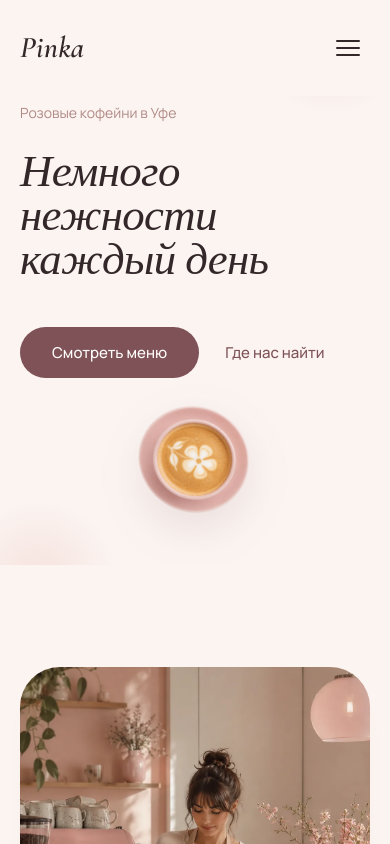
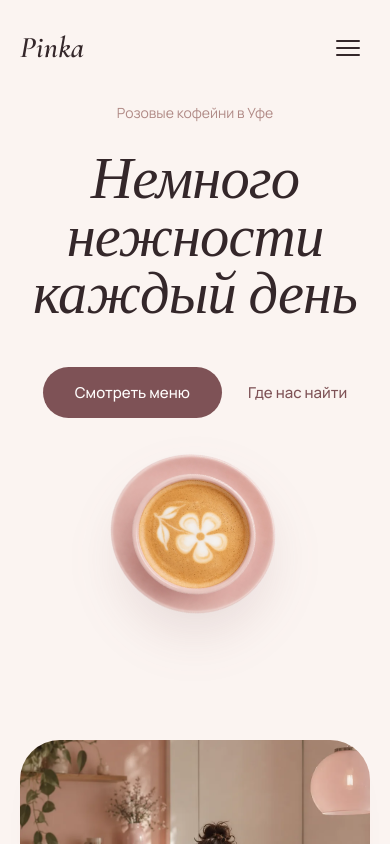
Before and after one commit to next-cod/pinka, a plain HTML site: page Pinka.dc.html in a window 390 px wide. Shown: the top 844 px of the page. Drawn offline with nearby package versions, Linux system fonts and the light colour scheme.

Commit message:
Center hero content on mobile, enlarge heading and cup, trim more air
Mobile hero text/eyebrow/buttons are now centered, the heading is
bigger, the coffee cup is 50% larger (150px -> 225px), the decorative
gradient blobs are hidden on phones, and the About section's top
padding is tightened to cut the remaining gap under the cup.

Co-Authored-By: Claude Sonnet 5 <noreply@anthropic.com>

```diff
--- a/Pinka.dc.html
+++ b/Pinka.dc.html
@@ -54,9 +54,13 @@
   /* ≤1100px – герой в одну колонку */
   @media (max-width:1100px){
     #top{min-height:auto !important;padding-top:clamp(96px,12vh,140px) !important;padding-bottom:clamp(20px,3vh,36px) !important}
+    .pinka-hero-glow{display:none !important}
     .pinka-hero-grid{grid-template-columns:1fr !important;gap:clamp(12px,2.5vw,24px) !important}
-    .pinka-hero-text{transform:none !important}
-    .pinka-hero-media{max-width:150px !important}
+    .pinka-hero-text{transform:none !important;text-align:center !important}
+    .pinka-hero-h1{font-size:clamp(52px,15vw,80px) !important}
+    .pinka-hero-actions{justify-content:center !important}
+    .pinka-hero-media{max-width:225px !important}
+    #about{padding-top:clamp(44px,7vh,72px) !important}
   }
   /* ≤920px – about/locations в одну колонку, десерты и футер в две */
   @media (max-width:920px){
@@ -81,7 +85,6 @@
   /* ≤440px – футер в одну колонку, мельче типографика крупных блоков */
   @media (max-width:440px){
     .pinka-footer-grid{grid-template-columns:1fr !important}
-    .pinka-hero-text h1{font-size:clamp(38px,11.5vw,46px) !important}
     #pinka-root #menu button{padding:9px 13px !important;font-size:13px !important}
   }
 
@@ -111,17 +114,17 @@
 
   <!-- ============ HERO ============ -->
   <section id="top" style="position:relative;min-height:100svh;display:flex;align-items:center;padding:clamp(120px,16vh,200px) clamp(20px,5vw,64px) clamp(60px,8vh,90px);overflow:hidden">
-    <div aria-hidden="true" style="position:absolute;top:-12%;right:-8%;width:46vw;height:46vw;max-width:680px;max-height:680px;background:radial-gradient(circle at 50% 50%,#F3D8D2 0%,rgba(243,216,210,0) 68%);filter:blur(6px);z-index:0"></div>
-    <div aria-hidden="true" style="position:absolute;bottom:-16%;left:-10%;width:40vw;height:40vw;max-width:560px;max-height:560px;background:radial-gradient(circle at 50% 50%,#F6E2DD 0%,rgba(246,226,221,0) 70%);z-index:0"></div>
+    <div aria-hidden="true" class="pinka-hero-glow" style="position:absolute;top:-12%;right:-8%;width:46vw;height:46vw;max-width:680px;max-height:680px;background:radial-gradient(circle at 50% 50%,#F3D8D2 0%,rgba(243,216,210,0) 68%);filter:blur(6px);z-index:0"></div>
+    <div aria-hidden="true" class="pinka-hero-glow" style="position:absolute;bottom:-16%;left:-10%;width:40vw;height:40vw;max-width:560px;max-height:560px;background:radial-gradient(circle at 50% 50%,#F6E2DD 0%,rgba(246,226,221,0) 70%);z-index:0"></div>
 
     <div class="pinka-hero-grid" style="position:relative;z-index:3;width:100%;max-width:1320px;margin:0 auto;display:grid;grid-template-columns:1fr 1.14fr;gap:clamp(28px,5vw,72px);align-items:center">
       <div class="pinka-hero-text" style="transform:translateY(-44px)">
         <div data-reveal style="animation:pinka-rise .7s cubic-bezier(.22,.61,.36,1) both;animation-timeline:view();animation-range:entry 0% cover 30%;margin:0 0 28px">
           <span style="font-size:14px;color:#B08A86;white-space:nowrap">Розовые кофейни в Уфе</span>
         </div>
-        <h1 style="font-family:'Cormorant Garamond',serif;font-weight:500;font-style:italic;font-size:clamp(46px,7.2vw,108px);line-height:.98;letter-spacing:-.015em;margin:0;color:#34272A">Немного<br>нежности<br>каждый день</h1>
+        <h1 class="pinka-hero-h1" style="font-family:'Cormorant Garamond',serif;font-weight:500;font-style:italic;font-size:clamp(46px,7.2vw,108px);line-height:.98;letter-spacing:-.015em;margin:0;color:#34272A">Немного<br>нежности<br>каждый день</h1>
 
-        <div style="display:flex;align-items:center;gap:26px;flex-wrap:wrap;margin-top:44px">
+        <div class="pinka-hero-actions" style="display:flex;align-items:center;gap:26px;flex-wrap:wrap;margin-top:44px">
           <a href="#menu" style="font-size:15px;font-weight:500;color:#FFFDFC;background:#7E5256;text-decoration:none;padding:15px 32px;border-radius:100px;white-space:nowrap;transition:background .35s ease" class="pinka-cta" style-hover="background:#AE6675!important">Смотреть меню</a>
           <a href="#locations" style="font-size:15px;font-weight:500;color:#7E5256;text-decoration:none;white-space:nowrap;transition:color .3s ease,transform .3s ease" style-hover="color:#BE6A80!important;transform:translateY(-2px)">Где нас найти</a>
         </div>
```
